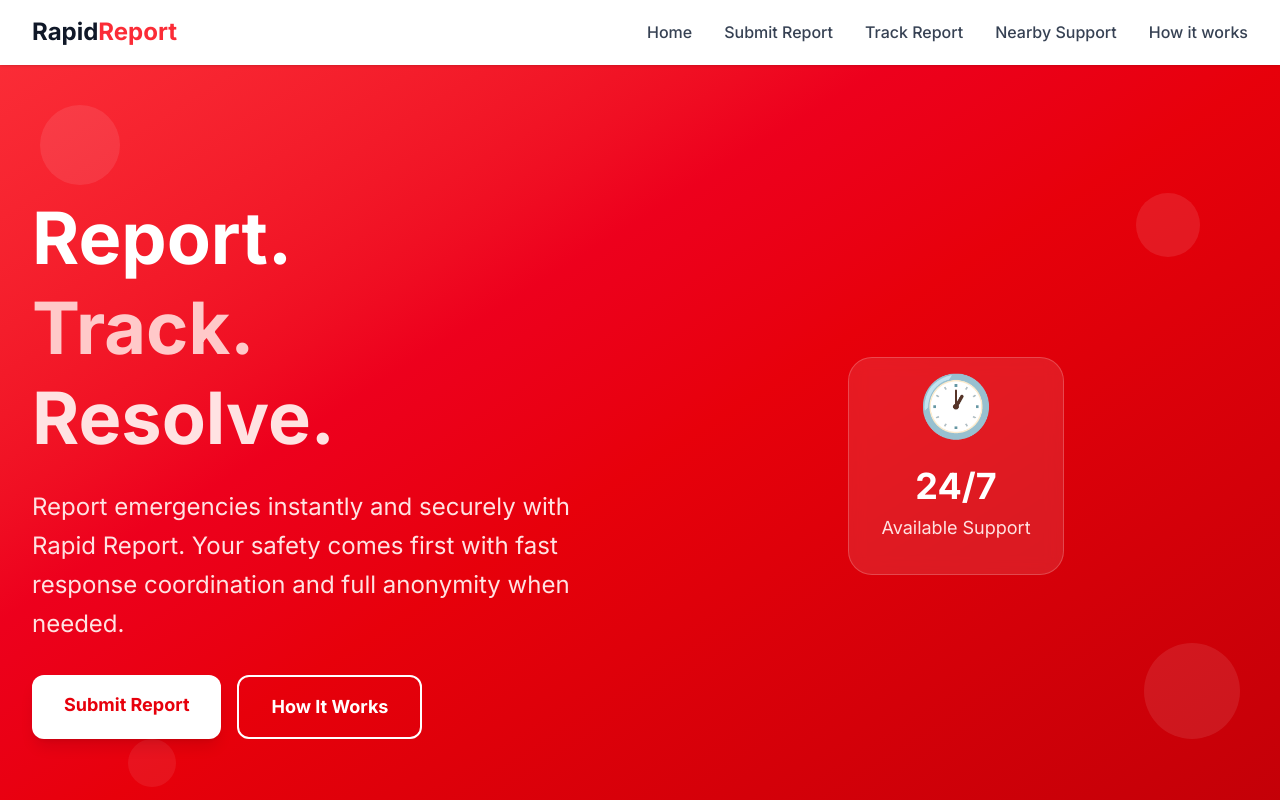
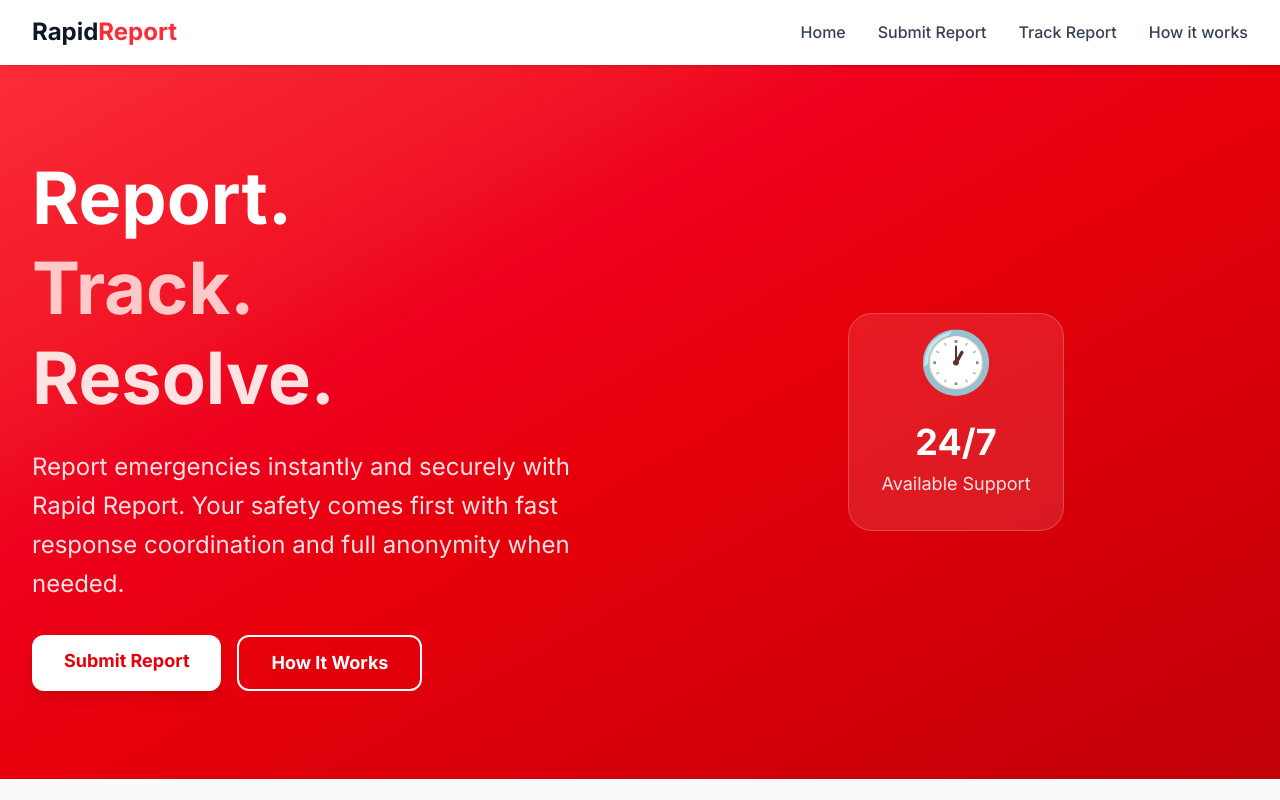
Before and after one commit to hiarun02/rapidReport, a React (Vite) app in the folder client/: page / in a window 1280 px wide. Shown: the top 800 px of the page. Built offline with nearby package versions, Linux system fonts and the light colour scheme.

Commit message:
add command

```diff
--- a/client/package.json
+++ b/client/package.json
@@ -5,7 +5,7 @@
   "type": "module",
   "scripts": {
     "dev": "vite",
-    "build": "tsc -b && vite build",
+    "build": "npm run build",
     "lint": "eslint .",
     "preview": "vite preview"
   },
--- a/client/src/components/Header.tsx
+++ b/client/src/components/Header.tsx
@@ -14,10 +14,10 @@ const navItems = [
     name: "Track Report",
     path: "/track-report",
   },
-  {
-    name: "Nearby Support",
-    path: "/near-by-support",
-  },
+  // {
+  //   name: "Nearby Support",
+  //   path: "/near-by-support",
+  // },
   {
     name: "How it works",
     path: "/how-it-works",
--- a/client/src/components/Hero.tsx
+++ b/client/src/components/Hero.tsx
@@ -18,15 +18,7 @@ const Hero = () => {
   }, [stats.length]);
 
   return (
-    <section className="relative bg-gradient-to-br from-red-500 via-red-600 to-red-700 text-white py-20 lg:py-32 overflow-hidden">
-      {/* Background Pattern */}
-      <div className="absolute inset-0 opacity-10">
-        <div className="absolute top-10 left-10 w-20 h-20 bg-white rounded-full animate-pulse"></div>
-        <div className="absolute top-32 right-20 w-16 h-16 bg-white rounded-full animate-pulse delay-300"></div>
-        <div className="absolute bottom-20 left-32 w-12 h-12 bg-white rounded-full animate-pulse delay-700"></div>
-        <div className="absolute bottom-32 right-10 w-24 h-24 bg-white rounded-full animate-pulse delay-500"></div>
-      </div>
-
+    <section className="relative bg-gradient-to-br from-red-500 via-red-600 to-red-700 text-white py-20 lg:py-22 overflow-hidden">
       <div className="relative max-w-7xl mx-auto px-4 sm:px-6 lg:px-8">
         <div className="grid grid-cols-1 lg:grid-cols-2 gap-12 items-center">
           <div>
@@ -45,13 +37,13 @@ const Hero = () => {
             <div className="flex flex-col sm:flex-row gap-4">
               <Link
                 to="/submit-report"
-                className="bg-white text-red-600 px-8 py-4 rounded-xl font-bold text-lg hover:bg-gray-100 transition-all duration-200 shadow-lg hover:shadow-xl transform hover:-translate-y-1 text-center"
+                className="bg-white text-red-600 px-8 py-3 rounded-xl font-bold text-lg hover:bg-gray-100 transition-all duration-200 shadow-lg hover:shadow-xl transform hover:-translate-y-1 text-center"
               >
                 Submit Report
               </Link>
               <Link
                 to="/how-it-works"
-                className="border-2 border-white text-white px-8 py-4 rounded-xl font-bold text-lg hover:bg-white hover:text-red-600 transition-all duration-200 text-center"
+                className="border-2 border-white text-white px-8 py-3 rounded-xl font-bold text-lg hover:bg-white hover:text-red-600 transition-all duration-200 text-center"
               >
                 How It Works
               </Link>
--- a/client/src/components/pages/Home.tsx
+++ b/client/src/components/pages/Home.tsx
@@ -103,13 +103,13 @@ const Home = () => {
           <div className="flex flex-col sm:flex-row gap-4 justify-center">
             <Link
               to="/submit-report"
-              className="bg-white text-red-600 px-8 py-4 rounded-xl font-bold text-lg hover:bg-gray-100 transition-all duration-200 shadow-lg hover:shadow-xl transform hover:-translate-y-1"
+              className="bg-white text-red-600 px-8 py-3 rounded-xl font-bold text-lg hover:bg-gray-100 transition-all duration-200 shadow-lg hover:shadow-xl transform hover:-translate-y-1"
             >
               Submit Your First Report
             </Link>
             <Link
               to="/track-report"
-              className="border-2 border-white text-white px-8 py-4 rounded-xl font-bold text-lg hover:bg-white hover:text-red-600 transition-all duration-200"
+              className="border-2 border-white text-white px-8 py-3 rounded-xl font-bold text-lg hover:bg-white hover:text-red-600 transition-all duration-200"
             >
               Track Existing Report
             </Link>
```
